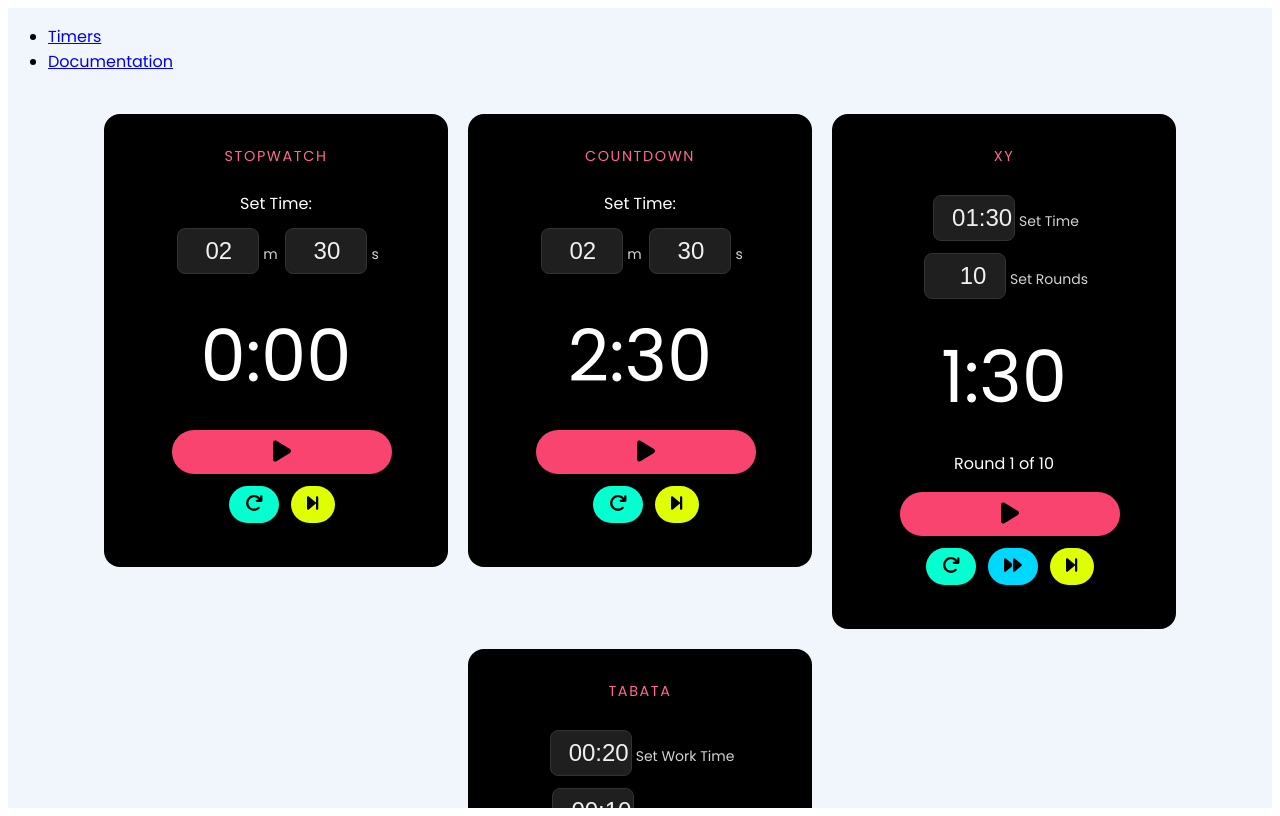
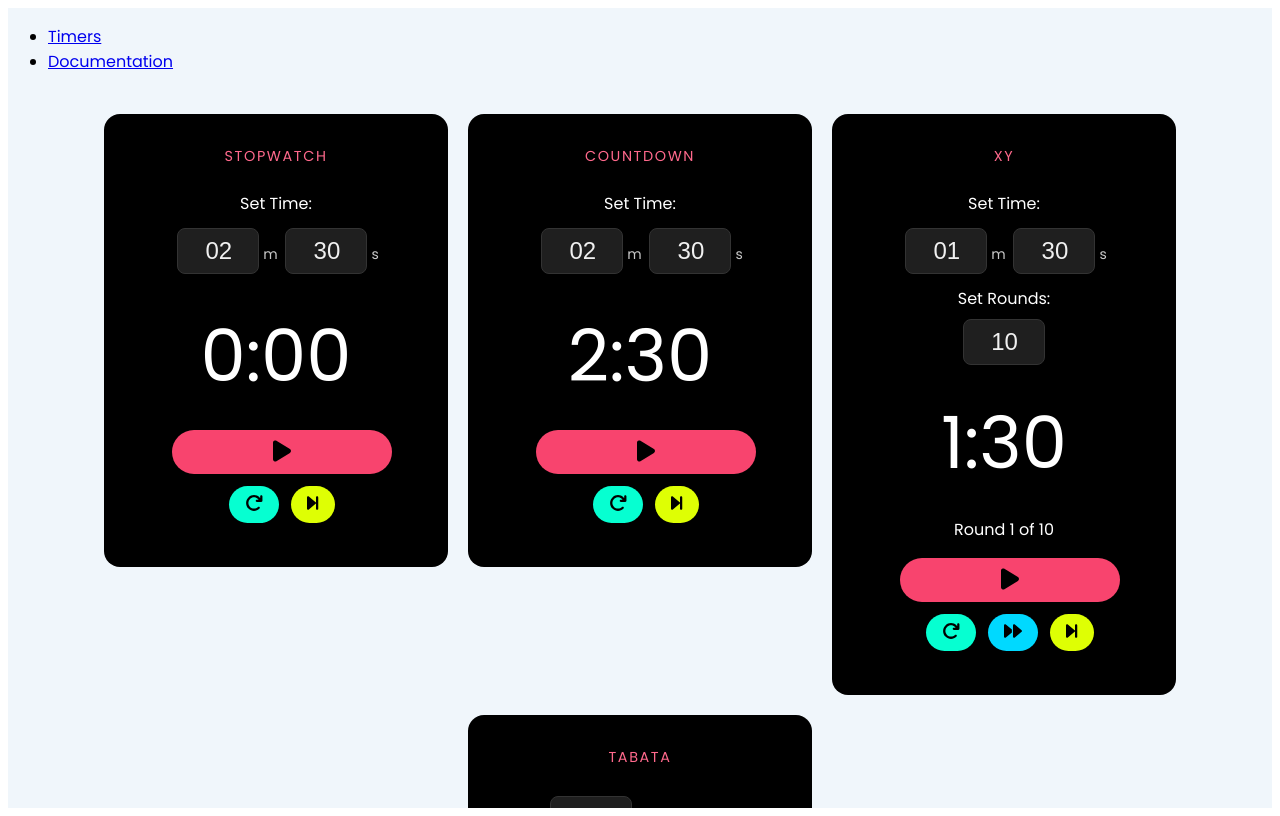
Before and after one commit to prof-tejera/assignment-2-itsweebs, a React (Create React App) app: page / in a window 1280 px wide. Built offline with nearby package versions, Linux system fonts and the light colour scheme.

Commit message:
added custom hook for rounds and updated XY timer

```diff
--- a/src/components/generic/Input.css
+++ b/src/components/generic/Input.css
@@ -24,7 +24,7 @@ input {
 .input-label {
     order: 2;
     font-size: 14px;
-    color: #d3d3d3;
+    color: #c8c8c8;
 }
 
 .input-field {
--- a/src/components/timers/XY.js
+++ b/src/components/timers/XY.js
@@ -6,6 +6,8 @@ import DisplayTime from "../generic/DisplayTime.js";
 import DisplayRounds from "../generic/DisplayRounds.js";
 import { formatTime } from "../../utils/helpers.js";
 import { faPlay, faPause, faRedo, faForward, faStepForward } from '@fortawesome/free-solid-svg-icons';
+import useTimeInput from "../../hooks/useTimeInput";
+import useRoundsInput from "../../hooks/useRoundsInput";
 
 
 const XY = () => {
@@ -13,12 +15,12 @@ const XY = () => {
     const defaultTime = 90;
     const defaultRounds = 10;
 
+    //using the custom hook for handling time input
+    const { inputMinutes, inputSeconds, targetTime, handleMinutesChange, handleSecondsChange } = useTimeInput('01', '30');
+    //using the custom hook for handling rounds input
+    const { rounds, handleRoundsChange } = useRoundsInput('10');
     //state to keep track of time in seconds
     const [time, setTime] = useState(defaultTime);
-    //state to keep track of user input in MM:SS format
-    const [inputTime, setInputTime] = useState('01:30');
-    //state to keep track of the total number of rounds
-    const [rounds, setRounds] = useState(defaultRounds.toString());
     //state to keep track of the current round
     const [currentRound, setCurrentRound] = useState(1);
     //state to determine if the timer is running
@@ -40,7 +42,7 @@ const XY = () => {
             const totalRounds = parseInt(rounds, 10) || defaultRounds;
             if (nextRound <= totalRounds) {
                 setCurrentRound(nextRound);
-                setTime(parseTime(inputTime) || defaultTime);
+                setTime(targetTime || defaultTime);
             } else {
                 setIsRunning(false);
             }
@@ -48,12 +50,12 @@ const XY = () => {
 
         //clear the interval when the component unmounts or timer stops
         return () => clearInterval(interval);
-    }, [isRunning, time, currentRound, rounds, inputTime, defaultTime, defaultRounds]);
+    }, [isRunning, time, currentRound, rounds, targetTime, defaultTime, defaultRounds]);
 
     //function to start or pause the timer
     const startPauseTimer = () => {
         if (!isRunning && time === 0 && currentRound === (parseInt(rounds, 10) || defaultRounds)) {
-            setTime(parseTime(inputTime) || defaultTime);
+            setTime(targetTime || defaultTime);
             setCurrentRound(1);
         }
         setIsRunning(!isRunning);
@@ -62,7 +64,7 @@ const XY = () => {
     //function to reset the timer
     const resetTimer = () => {
         setIsRunning(false);
-        setTime(parseTime(inputTime) || defaultTime);
+        setTime(targetTime || defaultTime);
         setCurrentRound(1);
     };
 
@@ -82,49 +84,22 @@ const XY = () => {
         setIsRunning(false);
     };
 
-    //function to parse MM:SS time format to seconds
-    const parseTime = (input) => {
-        const [minutes = '0', seconds = '0'] = input.split(':');
-        return parseInt(minutes, 10) * 60 + parseInt(seconds, 10);
-    };
-
-    //handle changes in X input
-    const handleTimeChange = (e) => {
-        const value = e.target.value;
-        const segments = value.split(':');
-        if (segments.length <= 2) {
-            const minSegment = segments[0];
-            const secSegment = segments[1] || '';
-            if (minSegment.length <= 2 && secSegment.length <= 2) {
-                setInputTime(value);
-            }
-        }
-        //check if input is empty and default to '00:00'
-        else if (!value) {
-            setInputTime('00:00');
-        }
-    };
-
-    //handle changes in Y input (rounds)
-    const handleRoundsChange = (e) => {
-        const value = e.target.value;
-        setRounds(value);
-        if (value === '') {
-            setCurrentRound(1);
-        }
-    };
-
     //render timer and control buttons
     return (
         <div>
             <Panel>
-                <Input label="Set Time" value={inputTime} onChange={handleTimeChange} />
-                <Input label="Set Rounds" value={rounds} onChange={handleRoundsChange} />
+                Set Time:
+                <div className="input-container">
+                    <Input type="number" label="m&nbsp;" value={inputMinutes} onChange={handleMinutesChange} maxLength={2} max={60} />
+                    <Input type="number" label="s" value={inputSeconds} onChange={handleSecondsChange} maxLength={2} max={59} />
+                </div>
+                Set Rounds:
+                <Input type="number" value={rounds} onChange={handleRoundsChange} />
             </Panel>
             <DisplayTime>
                 {formatTime(time)}
             </DisplayTime>
-            <DisplayRounds text={!isRunning && time === 0 && currentRound === (parseInt(rounds, 10) || defaultRounds) ? `Total Rounds: ${parseInt(rounds, 10) || defaultRounds}` : `Round ${currentRound} of ${parseInt(rounds, 10) || defaultRounds}`} />
+            <DisplayRounds text={!isRunning && time === 0 && currentRound === (parseInt(rounds, 10) || defaultRounds) ? `Total Rounds: ${rounds}` : `Round ${currentRound} of ${rounds}`} />
             <Panel className="control-panel">
                 <div className="start-button-container">
                     <Button className="button-start" label={isRunning ? "Pause" : "Start"} icon={isRunning ? faPause : faPlay} onClick={startPauseTimer} />
--- /dev/null
+++ b/src/hooks/useRoundsInput.js
@@ -0,0 +1,14 @@
+import { useState } from 'react';
+
+const useRoundsInput = (defaultRounds = '10') => {
+    const [rounds, setRounds] = useState(defaultRounds);
+
+    const handleRoundsChange = (e) => {
+        const value = e.target.value.replace(/[^\d]/g, '');
+        setRounds(value);
+    };
+
+    return { rounds, handleRoundsChange };
+};
+
+export default useRoundsInput;
```
